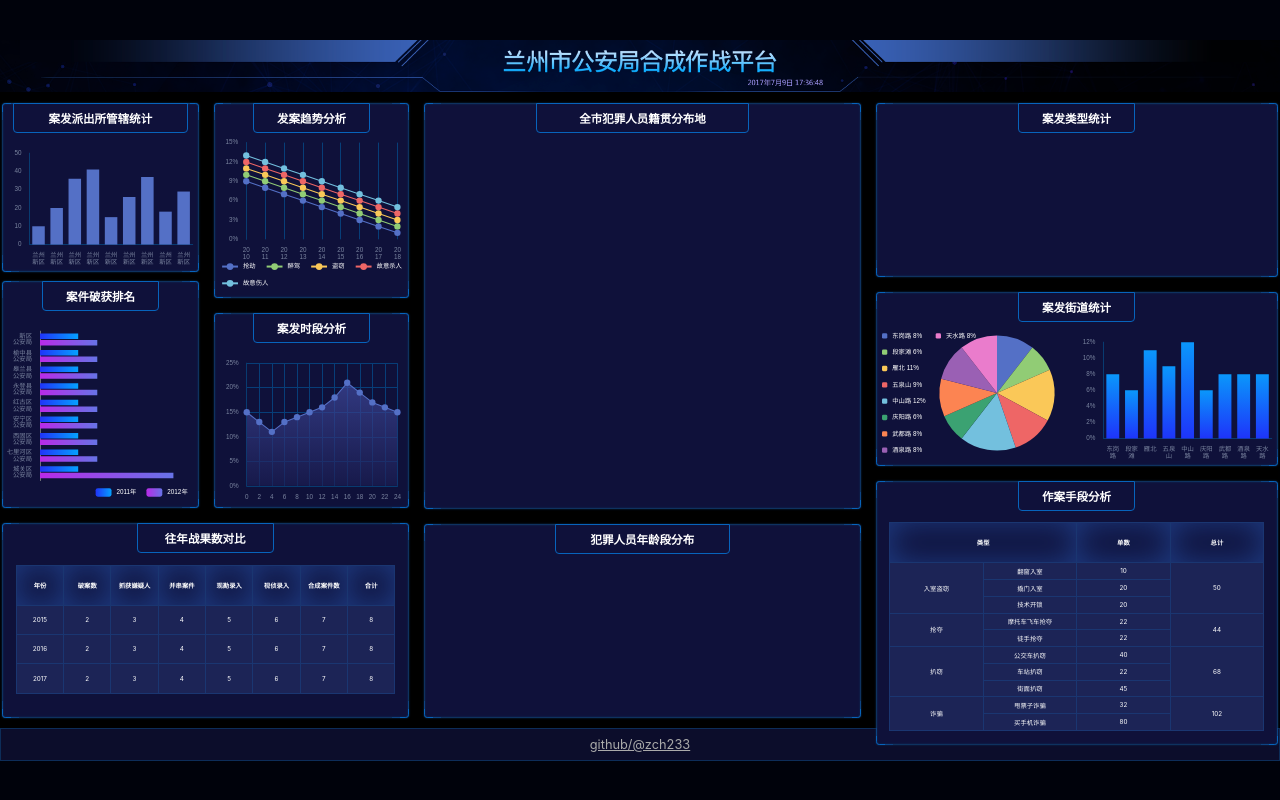
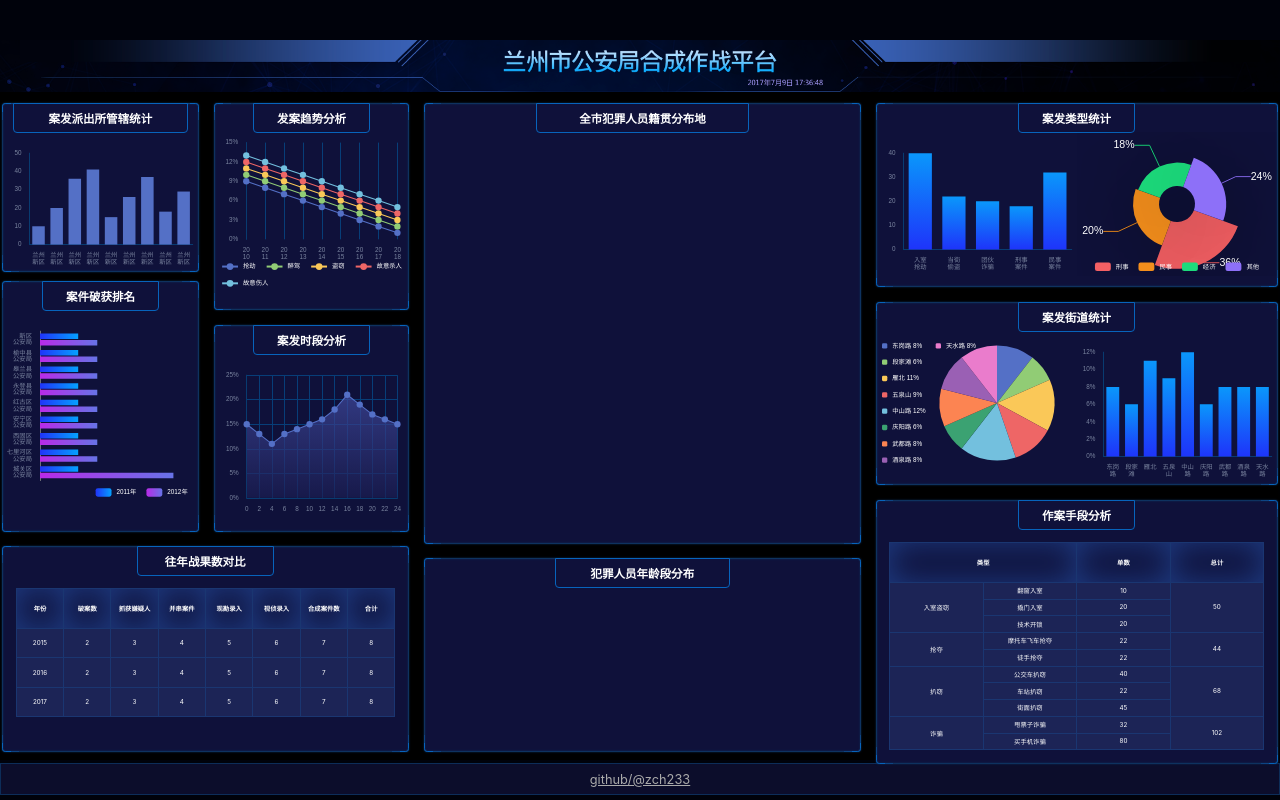
Before and after one commit to zch233/big-screen-demo2, a React (Vite) app: page / in a window 1280 px wide. Built offline with nearby package versions, Linux system fonts and the light colour scheme.

Commit message:
feat: add chart10 chart11

```diff
--- a/src/App.tsx
+++ b/src/App.tsx
@@ -10,6 +10,8 @@ import { Chart5 } from './pages/Chart5';
 import { Chart14 } from './pages/Chart14';
 import { Chart12 } from './pages/Chart12';
 import { Chart13 } from './pages/Chart13';
+import { Chart11 } from './pages/Chart11';
+import { Chart10 } from './pages/Chart10';
 
 function App() {
   const Wrapper = useInitSize()
@@ -56,6 +58,10 @@ function App() {
             <section className={'section section5'}>
               <div className="border section-chart section5-chart1">
                 <div className="section-title"><h2>案发类型统计</h2></div>
+                <div style={{flex: 1, display: 'flex', width: '100%'}}>
+                  <Chart10 />
+                  <Chart11 />
+                </div>
               </div>
               <div className="border section-chart section5-chart2">
                 <div className="section-title"><h2>案发街道统计</h2></div>
--- /dev/null
+++ b/src/pages/Chart10.tsx
@@ -0,0 +1,44 @@
+import { useCharts } from '../hooks/useCharts';
+import * as echarts from 'echarts';
+
+export const Chart10 = () => {
+  return useCharts({options: {
+      xAxis: {
+        data: ['入室抢劫', '当街偷盗', '团伙诈骗', '刑事案件', '民事案件'],
+        axisTick: {show: false},
+        axisLine: {
+          lineStyle: {color: '#083B70'}
+        },
+        axisLabel: {
+          formatter(val: string) {
+            if (val.length > 2) {
+              const array = val.split('');
+              array.splice(2, 0, '\n');
+              return array.join('');
+            } else {
+              return val;
+            }
+          }
+        },
+      },
+
+      yAxis: {
+        splitLine: {show: false},
+        axisLine: {
+          show: true,
+          lineStyle: {color: '#083B70'}
+        }
+      },
+      series: [{
+        type: 'bar',
+        data: [40, 22, 20, 18, 32],
+        color: new echarts.graphic.LinearGradient(0, 0, 0, 1, [{
+          offset: 0,
+          color: '#0A97FB'
+        }, {
+          offset: 1,
+          color: '#1E34FA'
+        }]),
+      }]
+    }})
+}
--- /dev/null
+++ b/src/pages/Chart11.tsx
@@ -0,0 +1,45 @@
+import { px, useCharts } from '../hooks/useCharts';
+
+export const Chart11 = () => {
+  const colors = ['#F46064', '#F38E1C', '#1CDB7C', '#8D70F8', '#33A4FA'];
+
+  return useCharts({options: {
+      legend: {
+        show: true,
+        bottom: px(0),
+        textStyle: {color: 'white'},
+        itemWidth: px(30),
+        itemHeight: px(16)
+      },
+      color: colors,
+      xAxis: {show: false},
+      yAxis: {show: false},
+      series: [
+        {
+          startAngle: -20,
+          type: 'pie',
+          radius: ['25%', '90%'],
+          avoidLabelOverlap: false,
+          label: {
+            show: true, position: 'outside', textStyle: {color: 'white', fontSize: px(20)},
+            distanceToLabelLine: 0,
+            formatter(options: {value: number}) {
+              return options.value * 100 + '%';
+            }
+          },
+          labelLine: {show: true, length: 0},
+          roseType: 'area',
+          itemStyle: {
+            shadowBlur: px(200),
+            shadowColor: 'rgba(0, 0, 0, 0.5)'
+          },
+          data: [
+            {value: 0.36, name: '刑事'},
+            {value: 0.20, name: '民事'},
+            {value: 0.18, name: '经济'},
+            {value: 0.24, name: '其他'},
+          ]
+        }
+      ]
+    }})
+}
```
